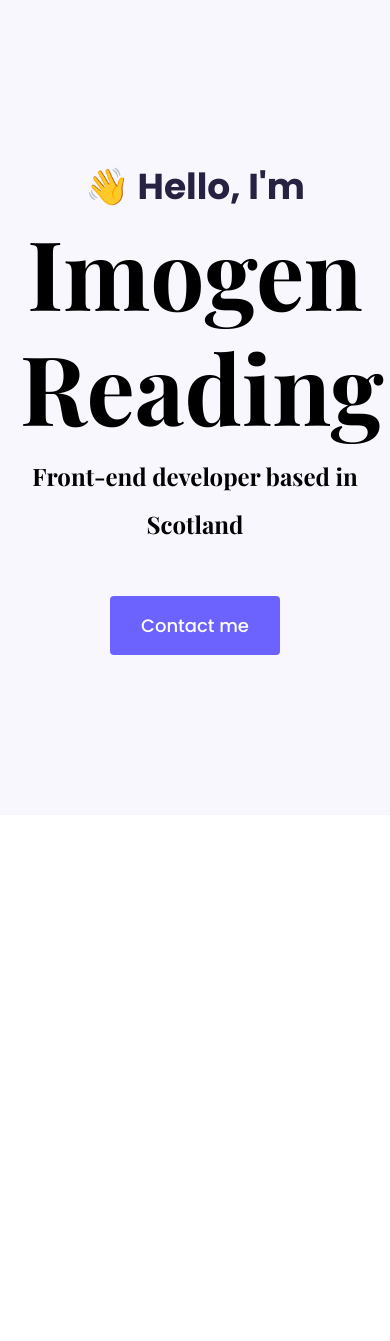
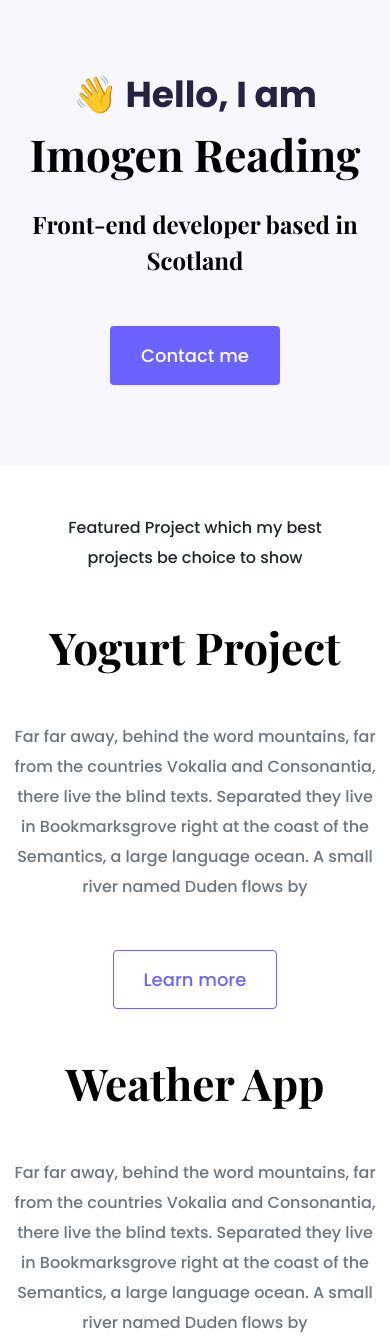
Before and after one commit to ImogenReading/Portfolio-Project, a plain HTML site: page index.html in a window 390 px wide. Shown: the top 1341 px of the page. Before the commit the page ends 844 px from the top, so only its background shows below. Drawn offline with nearby package versions, Linux system fonts and the light colour scheme.

Commit message:
Updating Home Page Content + Responsive

```diff
--- a/index.html
+++ b/index.html
@@ -20,12 +20,68 @@
 </head>
 <body>
     <div class="hero">
-    <p>👋 Hello, I'm</p>
+        <p>👋 Hello, I am</p>
         <h1>Imogen Reading</h1>
         <h2 class="mb-5">Front-end developer based in Scotland</h2>
         <div>
             <a href="#" class="btn btn-branding">Contact me</a>
         </div>
     </div>
+    <p class="text-center m-5">
+        Featured Project which my best projects be choice to show
+    </p>
+    <div class="container">
+        <div class="row mb-5">
+            <div class="col d-none d-lg-block">
+                <img src="images/yogurt.png" class="img-fluid" alt="" />
+            </div>
+            <div class="col">
+                <div class="project-desciption">
+                    <h2 class="mb-5">Yogurt Project</h2>
+                    <p class="mb-5 text-muted">
+                        Far far away, behind the word mountains, far from the countries
+                        Vokalia and Consonantia, there live the blind texts. Separated
+                        they live in Bookmarksgrove right at the coast of the Semantics, a
+                        large language ocean. A small river named Duden flows by
+                    </p>
+                    <a href="" class="btn btn-branding-outline"> Learn more </a>
+                </div>
+            </div>
+        </div>
+        <div class="row mb-5">
+            <div class="col">
+                <div class="project-desciption">
+                    <h2 class="mb-5">Weather App</h2>
+                    <p class="mb-5 text-muted">
+                        Far far away, behind the word mountains, far from the countries
+                        Vokalia and Consonantia, there live the blind texts. Separated
+                        they live in Bookmarksgrove right at the coast of the Semantics, a
+                        large language ocean. A small river named Duden flows by
+                    </p>
+                    <a href="" class="btn btn-branding-outline"> Learn more </a>
+                </div>
+            </div>
+            <div class="col d-none d-lg-block">
+                <img src="images/weather.png" class="img-fluid" alt="" />
+            </div>
+        </div>
+        <div class="row">
+            <div class="col d-none d-lg-block">
+                <img src="images/dictionary.png" class="img-fluid" alt="" />
+            </div>
+            <div class="col">
+                <div class="project-desciption">
+                    <h2 class="mb-5">Dictionary App</h2>
+                    <p class="mb-5 text-muted">
+                        Far far away, behind the word mountains, far from the countries
+                        Vokalia and Consonantia, there live the blind texts. Separated
+                        they live in Bookmarksgrove right at the coast of the Semantics, a
+                        large language ocean. A small river named Duden flows by
+                    </p>
+                    <a href="" class="btn btn-branding-outline"> Learn more </a>
+                </div>
+            </div>
+        </div>
+    </div>
 </body>
 </html>
--- a/styles/portfolio.css
+++ b/styles/portfolio.css
@@ -22,10 +22,17 @@ h6 {
 
 h1 {
   font-size: 96px;
+  line-height: 1.5;
+}
+
+h2 {
+  font-size: 64px;
 }
 
 p {
   font-weight: normal;
+  font-size: 16px;
+  line-height: 30px;
 }
 
 .hero {
@@ -44,7 +51,7 @@ p {
 .hero h2 {
   font-family: var(--heading-font-family);
   font-weight: normal;
-  line-height: 2;
+  line-height: 1.5;
   font-size: 24px;
 }
 
@@ -56,3 +63,36 @@ p {
   line-height: 27px;
   padding: 15px 30px;
 }
+
+.btn-branding-outline {
+  color: var(--branding-color);
+  border: 1px solid var(--branding-color);
+  border-radius: 4px;
+  font-size: 18px;
+  line-height: 27px;
+  padding: 15px 30px;
+}
+
+.project-desciption {
+  padding: 120px 60px;
+}
+
+@media (max-width: 900px) {
+  h1 {
+    font-size: 44px;
+    line-height: 2;
+  }
+
+  h2 {
+    font-size: 44px;
+  }
+
+  .hero {
+    padding: 80px 20px;
+  }
+
+  .project-desciption {
+    padding: 0;
+    text-align: center;
+  }
+}
```
Also changed, not shown: images/dictionary.png (added), images/weather.png (added), images/yogurt.png (added). Lines whose indentation alone changed are shown as unchanged.
